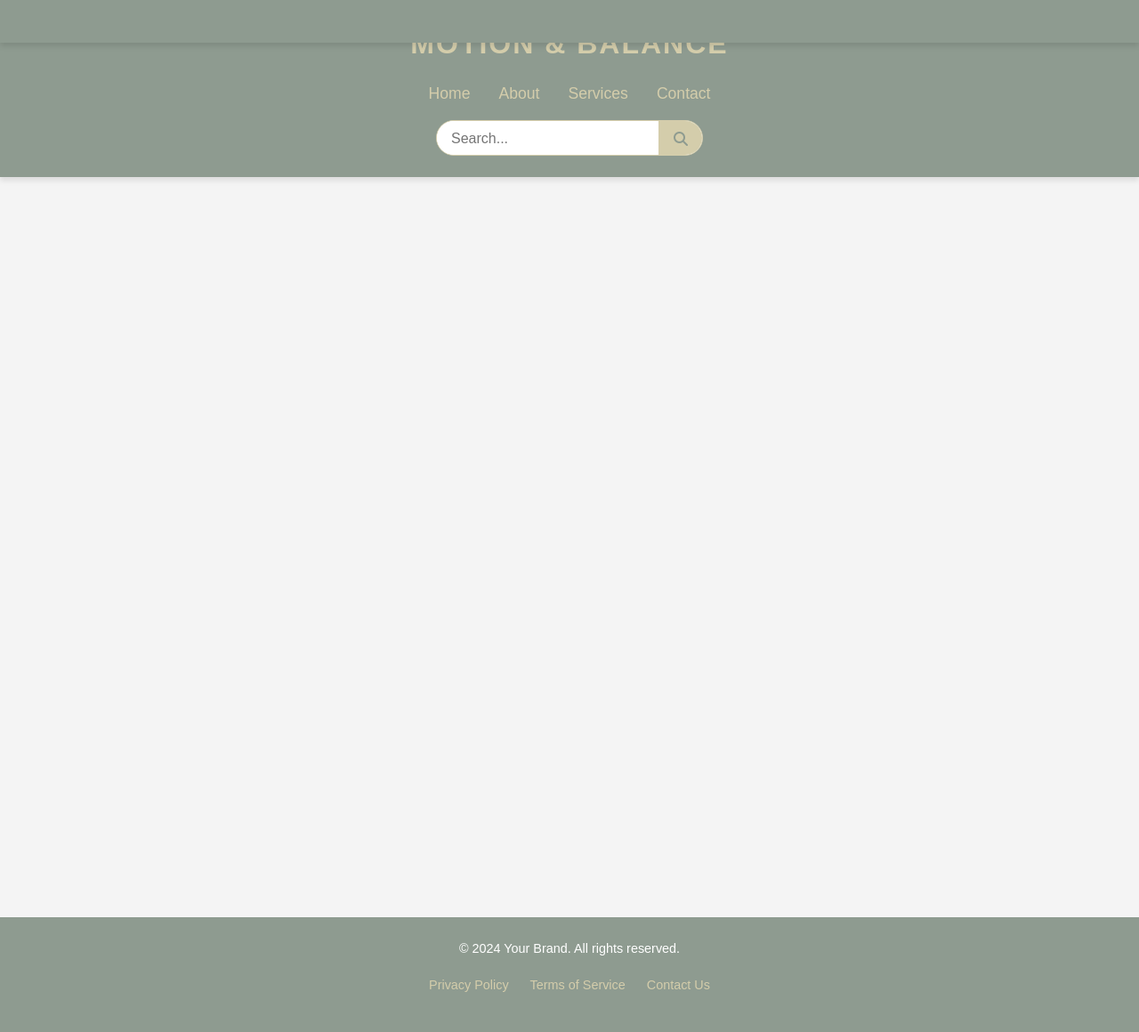
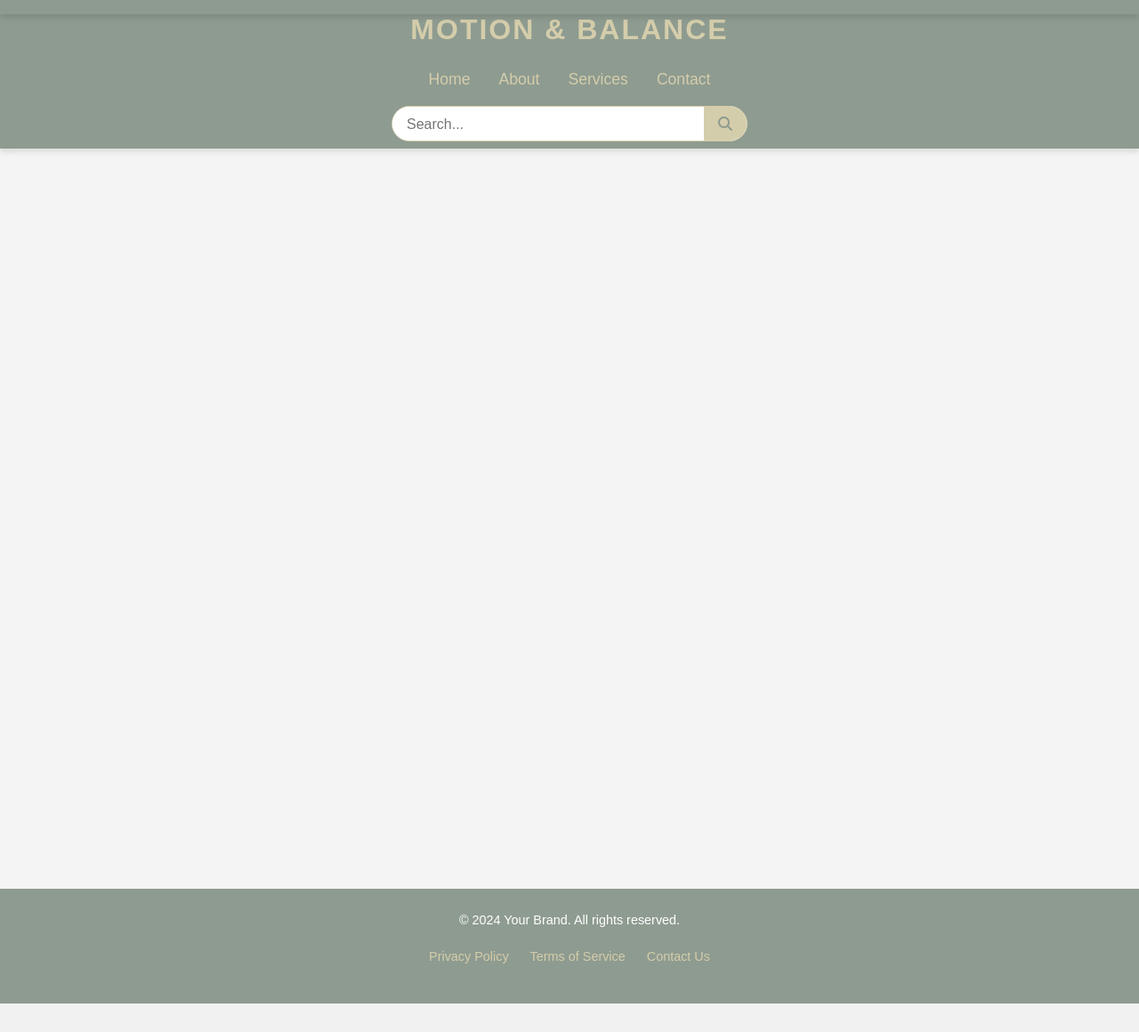
Before and after one commit to Kevinolm10/Motion-balance, a Django app: page / in a window 1280 px wide. Shown: the whole page at 89% size. After the commit the page ends 1128 px from the top, so only its background shows below. Run offline with Django 5.2, Linux system fonts and the light colour scheme; some libraries are stand-ins or nearby versions.

Commit message:
Add styling for searchbar, navbar and shopping cart

```diff
--- a/static/css/base.css
+++ b/static/css/base.css
@@ -12,19 +12,16 @@ body {
     line-height: 1.6;
 }
 
+/* Container and Header Styling */
 .container {
     width: 90%;
     max-width: 1200px;
     margin: 0 auto;
-    display: flex;
-    flex-direction: column;
-    align-items: center;
 }
 
-/* Header */
 header {
     background-color: #8e9b90;
-    padding: 1.5rem 0;
+    padding: 0.5rem 0;
     box-shadow: 0 4px 6px rgba(0, 0, 0, 0.1);
 }
 
@@ -43,29 +40,41 @@ main {
     color: #d4cdab;
     text-transform: uppercase;
     letter-spacing: 2px;
+    text-decoration: none;
 }
 
-.nav-search {
+.brand:hover {
+    color: #fff;
+    text-shadow: 0 0 5px #d4cdab;
+}
+
+/* Navigation and Layout */
+.row {
     display: flex;
     justify-content: space-between;
-    align-items: center;
-    width: 100%;
-    max-width: 1000px;
-    gap: 1.5rem;
-    margin-top: 1rem;
+    /* Space between the columns */
 }
 
-/* Navigation */
-nav {
-    flex: 1;
+.col-sm {
     display: flex;
     justify-content: center;
+    /* Centers the content in the column */
+    flex: 1;
+    /* Ensures the columns are equal width */
 }
 
+/* Navigation List Styling */
 .nav-list {
     display: flex;
     gap: 2rem;
     list-style: none;
+    justify-content: center;
+    flex-wrap: nowrap;
+    /* Prevents wrapping of links */
+}
+
+.nav-list li {
+    display: inline-block;
 }
 
 .nav-list li a {
@@ -73,6 +82,8 @@ nav {
     color: #d4cdab;
     font-size: 1.1rem;
     transition: color 0.3s ease-in-out;
+    white-space: nowrap;
+    /* Prevents text from wrapping */
 }
 
 .nav-list li a:hover {
@@ -80,7 +91,17 @@ nav {
     text-shadow: 0 0 5px #d4cdab;
 }
 
-/* Search Bar */
+/* Ensuring navigation is properly aligned vertically */
+nav {
+    display: flex;
+    justify-content: center;
+    align-items: center;
+    /* Vertically center the nav items */
+    height: 100%;
+    /* Ensure it fills the height of the container */
+}
+
+/* Search Bar Styling */
 .search-bar {
     display: flex;
     align-items: center;
@@ -88,8 +109,9 @@ nav {
     border-radius: 30px;
     overflow: hidden;
     border: 1px solid #d4cdab;
-    width: 300px;
     height: 2.5em;
+    max-width: 400px;
+    margin: 0 auto;
 }
 
 .search-bar input {
@@ -103,19 +125,50 @@ nav {
 .search-bar button {
     background-color: #d4cdab;
     border: none;
-    padding: 0.5rem 1rem;
+    display: flex;
+    align-items: center;
+    justify-content: center;
+    padding: 0.5rem;
     color: #8e9b90;
     cursor: pointer;
     transition: background-color 0.3s ease;
-    border-left: 1px solid #d4cdab;
     height: 100%;
+    width: 3rem;
 }
 
 .search-bar button:hover {
-    background-color: #fff;
-    color: #8e9b90;
+    background-color: #8e9b90;
+    color: #d4cdab;
     box-shadow: 0 0 5px #d4cdab;
 }
+
+/* Shopping Cart Button Styling */
+.shopping-cart button {
+    background-color: #d4cdab;
+    border: none;
+    font-size: 2.5rem;
+    display: flex;
+    align-items: center;
+    justify-content: center;
+    padding: 0.5rem;
+    color: #8e9b90;
+    cursor: pointer;
+    transition: background-color 0.3s ease;
+    height: 3rem;
+    width: 3rem;
+    border-radius: 50%;
+}
+
+.shopping-cart button:hover {
+    background-color: #8e9b90;
+    color: #d4cdab;
+    box-shadow: 0 0 5px #d4cdab;
+}
+
+.shopping-cart a {
+    text-decoration: none;
+}
+
 
 /* Footer */
 .footer {
```
